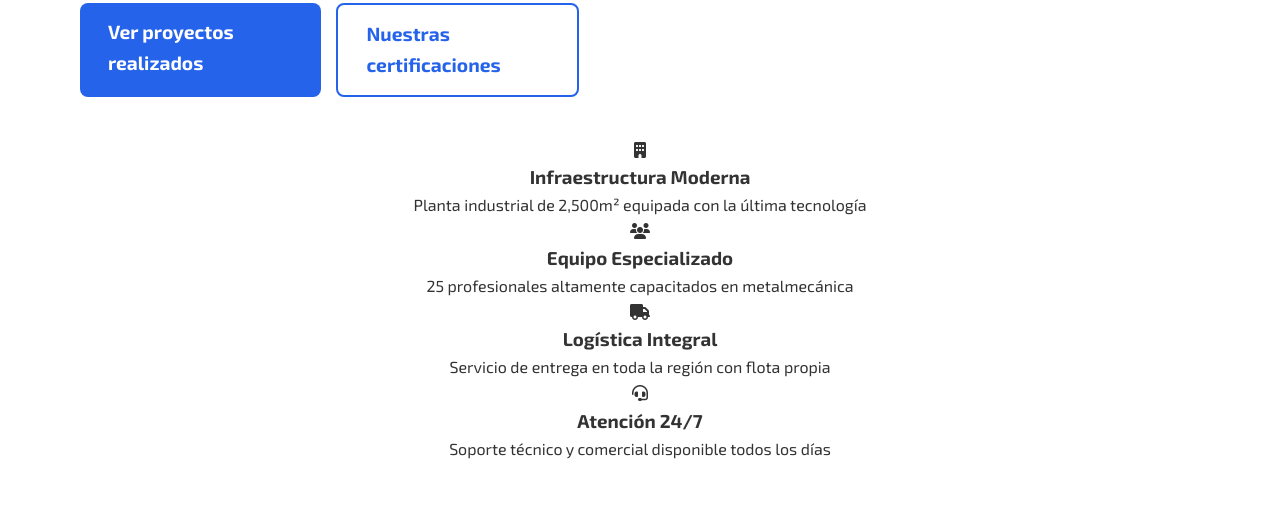
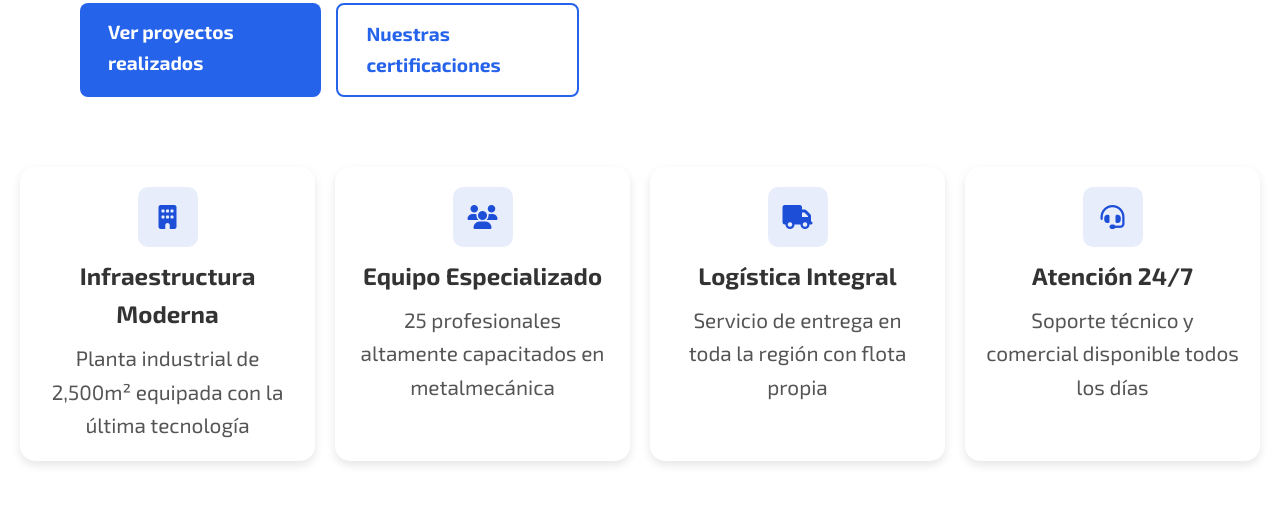
Before and after one commit to Fab-4564/fab, a plain HTML site: page index.html in a window 1280 px wide. Shown: the part 1992-2503 px from the top of the page. Drawn offline with Linux system fonts and the light colour scheme.

Commit message:
Update style.css

```diff
--- a/style.css
+++ b/style.css
@@ -580,3 +580,50 @@ footer {
     color: #555;
     line-height: 1.4;
 }
+
+.servicios-bottom {
+    display: flex;
+    gap: 20px;
+    flex-wrap: wrap;
+    margin-top: 30px;
+    justify-content: space-between;
+}
+
+.card {
+    flex: 1 1 220px; /* flexible pero mínimo ancho 220px */
+    background: #fff;
+    border-radius: 15px;
+    padding: 20px;
+    text-align: center;
+    box-shadow: 0 4px 10px rgba(0,0,0,0.1);
+    transition: transform 0.3s ease, box-shadow 0.3s ease;
+}
+
+.card:hover {
+    transform: translateY(-5px);
+    box-shadow: 0 8px 20px rgba(0,0,0,0.15);
+}
+
+.icono-card {
+    width: 60px;
+    height: 60px;
+    margin: 0 auto 10px;
+    display: flex;
+    align-items: center;
+    justify-content: center;
+    background: rgba(29, 78, 216, 0.1); /* cuadrado de sombra */
+    border-radius: 10px;
+    font-size: 1.5rem;
+    color: rgb(29, 78, 216);
+}
+
+.card h3 {
+    font-weight: bold;
+    margin-bottom: 8px;
+    font-size: 1.5rem;
+}
+
+.card p {
+    font-size: 1.3rem;
+    color: #555;
+}
```
